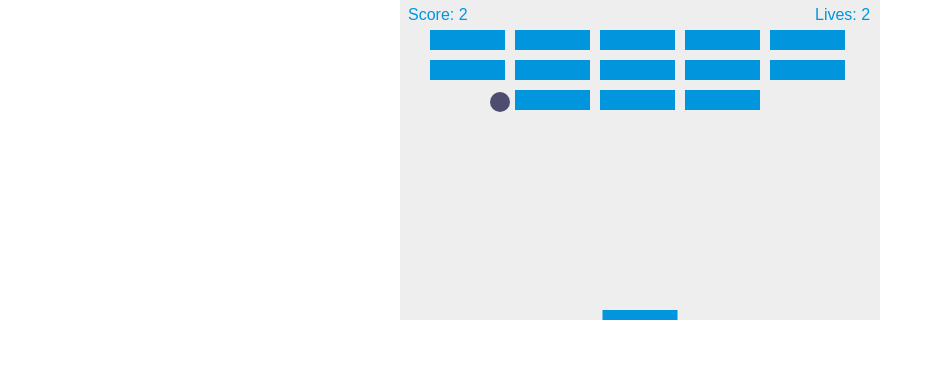
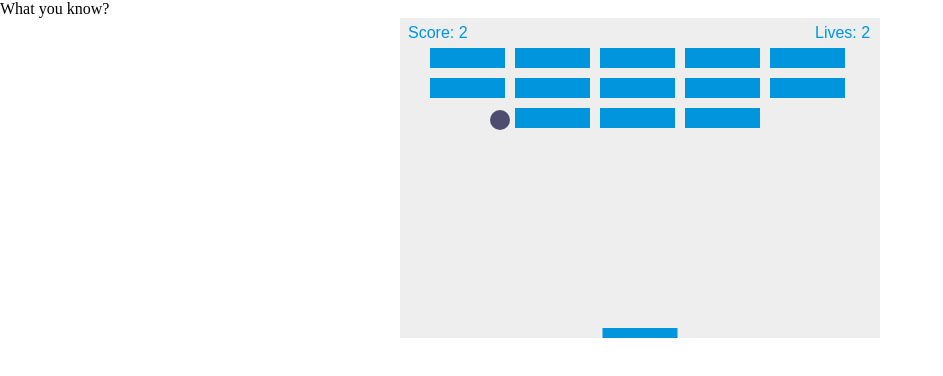
Before and after one commit to telfordtechnologies/fig-game, a website: page breakout.html in a window 1280 px wide. Shown: the whole page, without its empty margins (0-943 px from the left). Drawn offline with Linux system fonts and the light colour scheme.

```diff
--- a/breakout.html
+++ b/breakout.html
@@ -10,9 +10,19 @@
 </head>
 <body>
 
+<div id="testyboi"></div>
+
 <canvas id="myCanvas" width="480" height="320"></canvas>
 
 <script>
+  const testyboi = document.getElementById("testyboi");
+  testyboi.innerText = "Heyo!"
+  testyboi.innerHTML = "<p> If you can see this, it worked!</p>"
+  const ptag = document.getElementsByTagName("p")[0]
+  ptag.innerText = "What you know?"
+
+
+
   var canvas = document.getElementById("myCanvas");
   var ctx = canvas.getContext("2d");
   var ballRadius = 10;
```
Also changed, not shown: multiplayer/multiplayerServer.js (+0 -60 lines).
